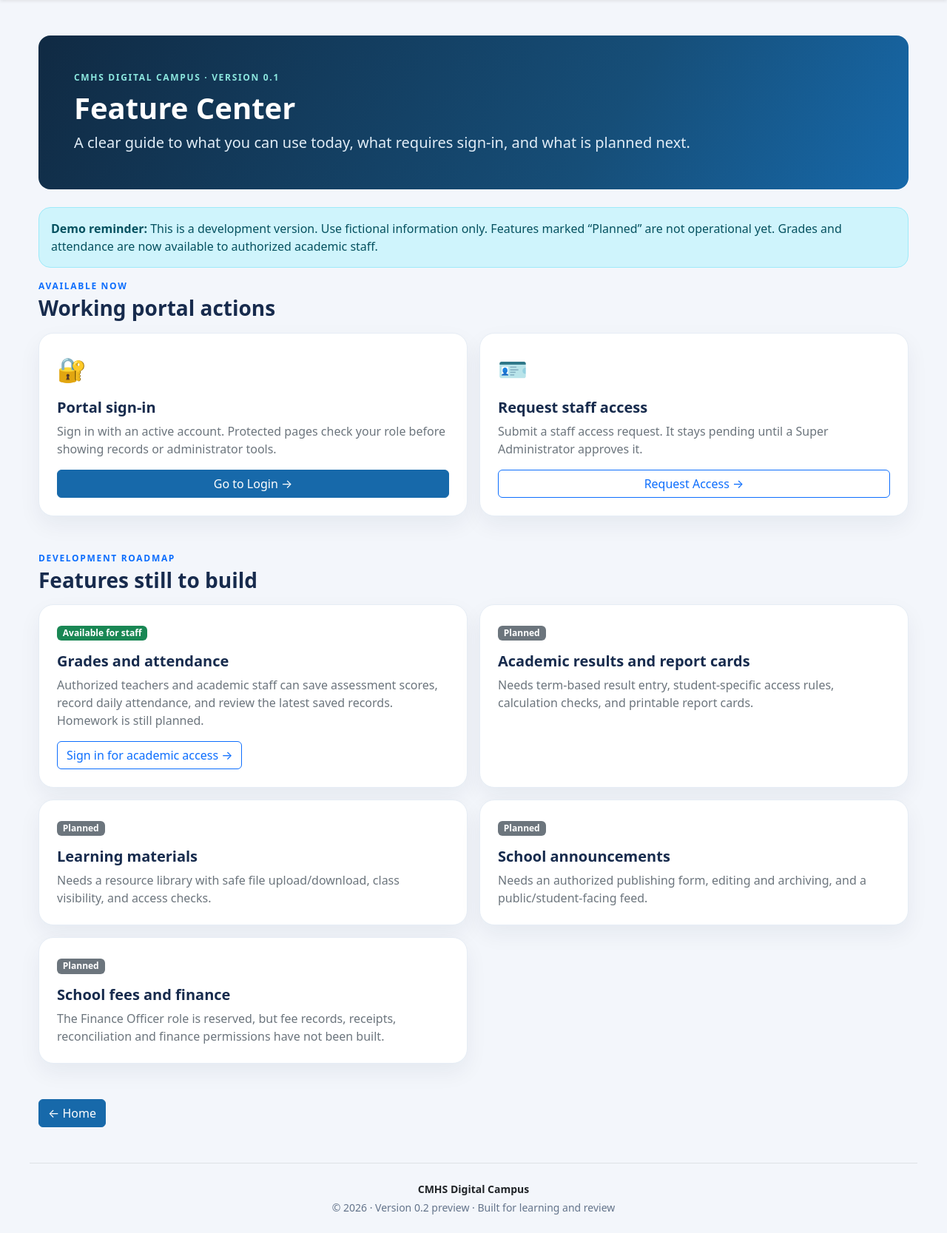
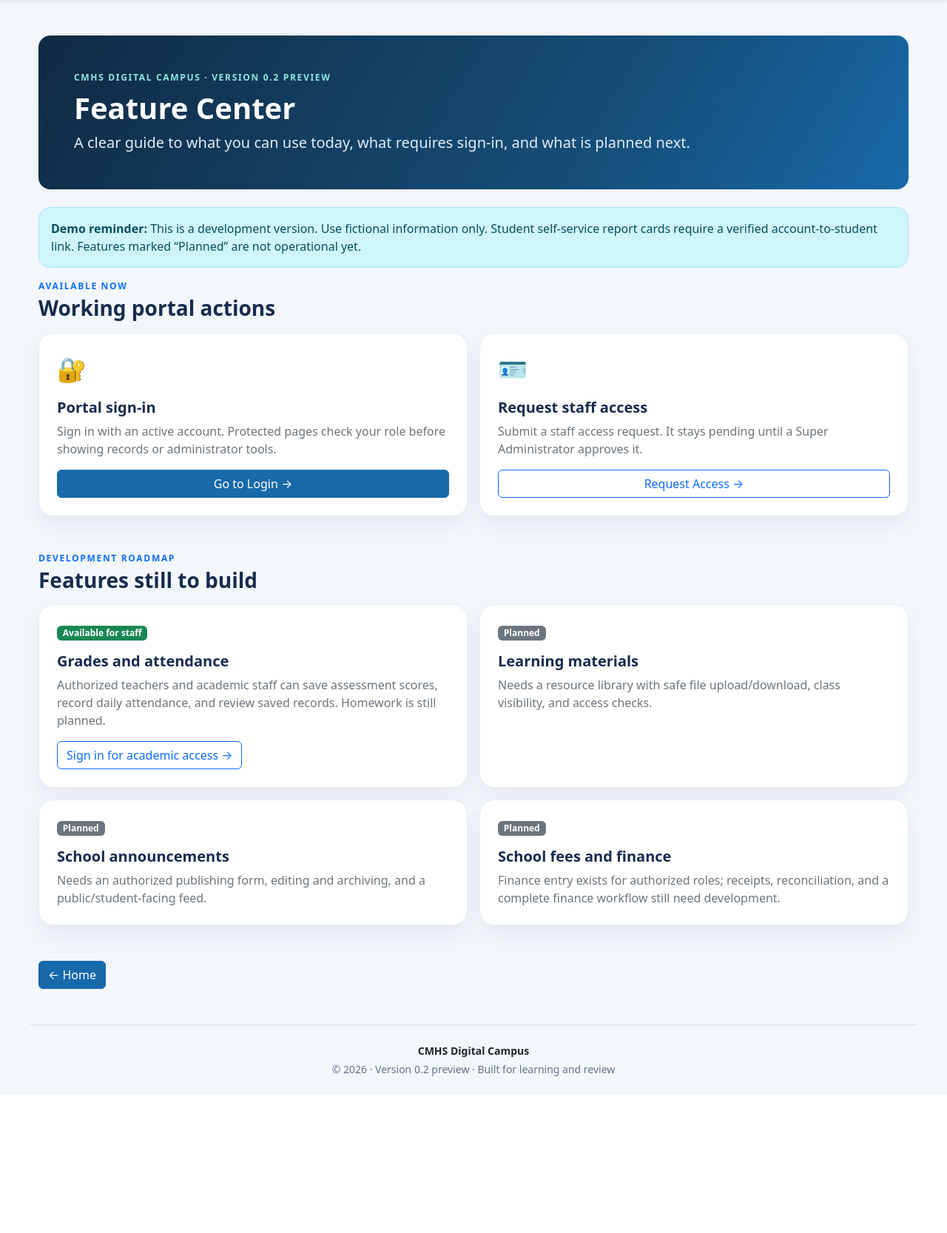
Before and after one commit to emmanuellloyd59/glihs-portal, a Flask app: page /features in a window 1280 px wide. Shown: the part 99-1766 px from the top of the page at 74% size. After the commit the page ends 1554 px from the top, so only its background shows below. Run offline with Flask 3, Linux system fonts and the light colour scheme; some libraries are stand-ins or nearby versions.

Commit message:
docs: reflect report card builder availability in v0.2

```diff
--- a/templates/features.html
+++ b/templates/features.html
@@ -2,11 +2,11 @@
 {% block title %}Feature Center | CMHS Digital Campus{% endblock %}
 {% block content %}
 <section class="rounded-4 p-4 p-md-5 mb-4 text-white" style="background:linear-gradient(120deg,#102a43,#164e78 65%,#1769aa);">
-    <p class="eyebrow mb-2" style="color:#8ce7df;">CMHS DIGITAL CAMPUS · VERSION 0.1</p>
+    <p class="eyebrow mb-2" style="color:#8ce7df;">CMHS DIGITAL CAMPUS · VERSION 0.2 PREVIEW</p>
     <h1 class="display-6 fw-bold mb-2">Feature Center</h1>
     <p class="lead mb-0" style="color:#e1edf7;">A clear guide to what you can use today, what requires sign-in, and what is planned next.</p>
 </section>
-<div class="alert alert-info rounded-4"><strong>Demo reminder:</strong> This is a development version. Use fictional information only. Features marked “Planned” are not operational yet. Grades and attendance are now available to authorized academic staff.</div>
+<div class="alert alert-info rounded-4"><strong>Demo reminder:</strong> This is a development version. Use fictional information only. Student self-service report cards require a verified account-to-student link. Features marked “Planned” are not operational yet.</div>
 <section class="mb-5">
     <p class="eyebrow text-primary mb-1">Available now</p><h2 class="h3 fw-bold mb-3">Working portal actions</h2>
     <div class="row g-3">
@@ -20,8 +20,14 @@
         {% if current_user.role in ['super_admin', 'registrar', 'teacher'] %}
         <div class="col-12 col-md-6"><article class="surface-card p-4 h-100 d-flex flex-column"><div class="fs-2 mb-3">➕</div><h3 class="h5 fw-bold">Register a student</h3><p class="text-secondary">Add a fictional student to test the registration-to-records workflow.</p><a class="btn btn-outline-primary mt-auto" href="{{ url_for('register_student') }}">Register Student →</a></article></div>
         {% endif %}
+        {% if current_user.role in ['super_admin', 'principal', 'academic_admin', 'teacher', 'registrar'] %}
+        <div class="col-12 col-md-6"><article class="surface-card p-4 h-100 d-flex flex-column"><div class="fs-2 mb-3">📝</div><h3 class="h5 fw-bold">Report Card Builder</h3><p class="text-secondary">Review term grades, preview subject summaries, and publish or unpublish reports according to your role. Use Print / Save as PDF from a report preview.</p><a class="btn btn-primary mt-auto" href="{{ url_for('report_cards') }}">Open Report Cards →</a></article></div>
+        {% endif %}
         {% if current_user.is_super_admin %}
         <div class="col-12 col-md-6"><article class="surface-card p-4 h-100 d-flex flex-column"><div class="fs-2 mb-3">🛡️</div><h3 class="h5 fw-bold">Administrator management</h3><p class="text-secondary">Review staff requests, approve accounts, manage roles, and review recent audit activity.</p><a class="btn btn-outline-primary mt-auto" href="{{ url_for('admin_users') }}">Manage Administrators →</a></article></div>
+        {% endif %}
+        {% if current_user.role == 'student' %}
+        <div class="col-12 col-md-6"><article class="surface-card p-4 h-100 d-flex flex-column"><div class="fs-2 mb-3">📊</div><h3 class="h5 fw-bold">My Report Cards</h3><p class="text-secondary">View published results for your verified linked student record. A school administrator must link your account first.</p><a class="btn btn-primary mt-auto" href="{{ url_for('my_report_cards') }}">Open My Report Cards →</a></article></div>
         {% endif %}
         {% endif %}
     </div>
@@ -29,11 +35,10 @@
 <section id="learning-tools" class="mb-5">
     <p class="eyebrow text-primary mb-1">Development roadmap</p><h2 class="h3 fw-bold mb-3">Features still to build</h2>
     <div class="row g-3">
-        <div class="col-12 col-md-6"><article id="grades-attendance" class="surface-card p-4 h-100"><span class="badge text-bg-success mb-3">Available for staff</span><h3 class="h5 fw-bold">Grades and attendance</h3><p class="text-secondary mb-3">Authorized teachers and academic staff can save assessment scores, record daily attendance, and review the latest saved records. Homework is still planned.</p>{% if current_user.is_authenticated and current_user.role in ['super_admin', 'teacher', 'academic_admin', 'principal', 'registrar'] %}<a class="btn btn-primary" href="{{ url_for('academics') }}">Open Grades & Attendance →</a>{% else %}<a class="btn btn-outline-primary" href="{{ url_for('login') }}">Sign in for academic access →</a>{% endif %}</article></div>
-        <div class="col-12 col-md-6"><article id="academic-results" class="surface-card p-4 h-100"><span class="badge text-bg-secondary mb-3">Planned</span><h3 class="h5 fw-bold">Academic results and report cards</h3><p class="text-secondary mb-0">Needs term-based result entry, student-specific access rules, calculation checks, and printable report cards.</p></article></div>
+        <div class="col-12 col-md-6"><article id="grades-attendance" class="surface-card p-4 h-100"><span class="badge text-bg-success mb-3">Available for staff</span><h3 class="h5 fw-bold">Grades and attendance</h3><p class="text-secondary mb-3">Authorized teachers and academic staff can save assessment scores, record daily attendance, and review saved records. Homework is still planned.</p>{% if current_user.is_authenticated and current_user.role in ['super_admin', 'teacher', 'academic_admin', 'principal', 'registrar'] %}<a class="btn btn-primary" href="{{ url_for('academics') }}">Open Grades &amp; Attendance →</a>{% else %}<a class="btn btn-outline-primary" href="{{ url_for('login') }}">Sign in for academic access →</a>{% endif %}</article></div>
         <div class="col-12 col-md-6"><article id="learning-materials" class="surface-card p-4 h-100"><span class="badge text-bg-secondary mb-3">Planned</span><h3 class="h5 fw-bold">Learning materials</h3><p class="text-secondary mb-0">Needs a resource library with safe file upload/download, class visibility, and access checks.</p></article></div>
         <div class="col-12 col-md-6"><article id="announcements" class="surface-card p-4 h-100"><span class="badge text-bg-secondary mb-3">Planned</span><h3 class="h5 fw-bold">School announcements</h3><p class="text-secondary mb-0">Needs an authorized publishing form, editing and archiving, and a public/student-facing feed.</p></article></div>
-        <div class="col-12 col-md-6"><article id="finance" class="surface-card p-4 h-100"><span class="badge text-bg-secondary mb-3">Planned</span><h3 class="h5 fw-bold">School fees and finance</h3><p class="text-secondary mb-0">The Finance Officer role is reserved, but fee records, receipts, reconciliation and finance permissions have not been built.</p></article></div>
+        <div class="col-12 col-md-6"><article id="finance" class="surface-card p-4 h-100"><span class="badge text-bg-secondary mb-3">Planned</span><h3 class="h5 fw-bold">School fees and finance</h3><p class="text-secondary mb-0">Finance entry exists for authorized roles; receipts, reconciliation, and a complete finance workflow still need development.</p></article></div>
     </div>
 </section>
 <div class="d-flex flex-wrap gap-2"><a class="btn btn-primary" href="{{ url_for('index') }}">← Home</a>{% if current_user.is_authenticated %}<a class="btn btn-outline-secondary" href="{{ url_for('dashboard') }}">Return to Dashboard</a>{% endif %}</div>
```
